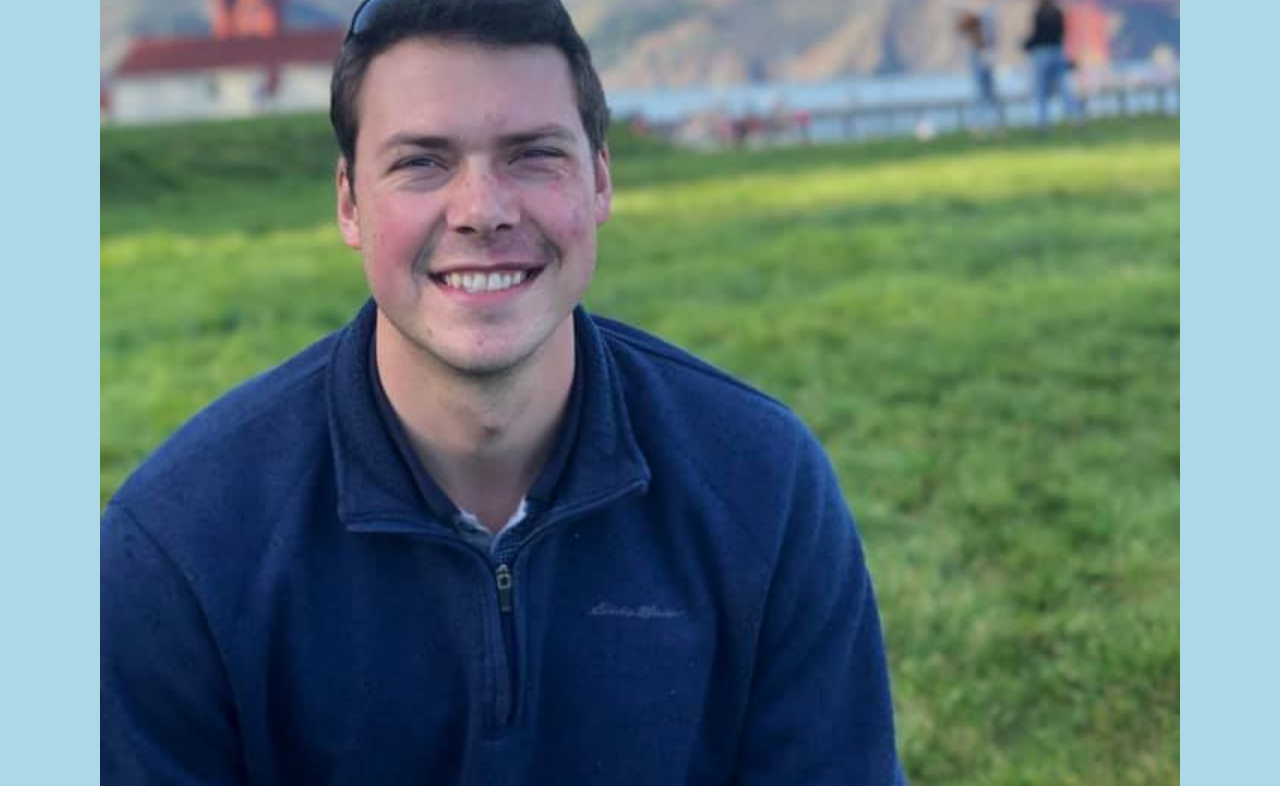
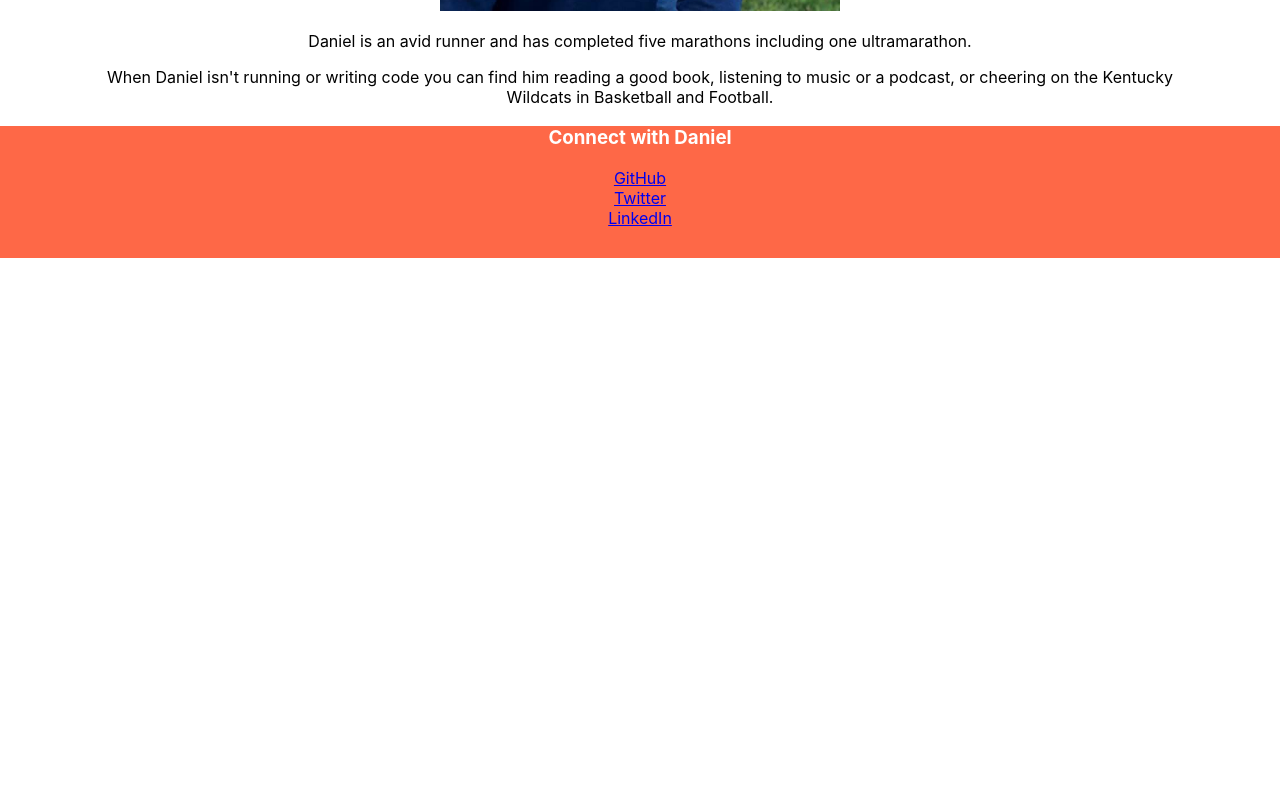
Before and after one commit to 93dannyp/portfolio, a React (Create React App) app: page /about in a window 1280 px wide. Shown: the part 760-1546 px from the top of the page. After the commit the page ends 1018 px from the top, so only its background shows below. Built offline with nearby package versions, Linux system fonts and the light colour scheme.

Commit message:
style improvements

```diff
--- a/src/About.js
+++ b/src/About.js
@@ -9,15 +9,9 @@ function About(props) {
     <div className='component container'>
       <h1>About</h1>
       <p>Daniel is a Software Engineer in Saint Louis, MO.</p>
-      <img src={danielWithBridgeImg}></img>
+      <img src={danielWithBridgeImg} className='about-img'></img>
       <p>Daniel is an avid runner and has completed five marathons including one ultramarathon.</p>
       <p>When Daniel isn't running or writing code you can find him reading a good book, listening to music or a podcast, or cheering on the Kentucky Wildcats in Basketball and Football.</p>
-      <h3>Connect with Danny</h3>
-      <a href='https://github.com/danielperkinsii'>GitHub</a><br/>
-      <a href='https://twitter.com/danielperkinsii'>Twitter</a><br/>
-      <a href='https://www.linkedin.com/in/daniel-perkins-b477871a7/'>LinkedIn</a>
-
-
     </div>
   )
 }
--- a/src/App.css
+++ b/src/App.css
@@ -1,7 +1,6 @@
 img {
   width: 100%;
   overflow: hidden;
-
 }
 
 .App {
@@ -34,7 +33,7 @@ img {
   top: 0;
   width: 100%;
   height: 60px;
-  background: rgb(20, 54, 66);
+  background: #57B8FF;
   color: #f2f2f2;
 }
 
@@ -53,6 +52,7 @@ img {
   flex-wrap: wrap;
   justify-content: space-evenly;
   align-items: flex-start;
+  padding-bottom: 30px;
 }
 
 .project-image {
@@ -63,9 +63,22 @@ img {
 .project-thumbnail {
   width: 400px;
   border-radius: 10px;
+  padding: 15px;
 }
 
+.about-img{
+  max-width: 400px;
+}
 
+.footer {
+  left: 0;
+  bottom: 0;
+  width: 100%;
+  background-color: #FE6847;
+  color: white;
+  text-align: center;
+  padding-bottom: 30px;
+}
 
 
 
@@ -74,12 +87,12 @@ img {
 
 @media only screen and (max-width: 420px) {
   body {
-    background-color: lightblue;
+    background-color: white;
   }
 }
 @media only screen and (max-width: 420px) {
   body {
-    background-color: lightblue;
+    background-color: white;
   }
   .project-thumbnail {
     width: 175px;
@@ -88,7 +101,7 @@ img {
 }
 @media only screen and (min-device-width : 768px) and (max-device-width : 1024px) and (orientation : portrait) and (-webkit-min-device-pixel-ratio : 2) {
   body {
-    background-color: lightblue;
+    background-color: white;
   }
   .project-thumbnail {
     width: 250px;
@@ -99,7 +112,11 @@ img {
 /* Desktops and laptops ----------- */
 @media only screen  and (min-width : 1224px) {
   body {
-    background-color: lightblue;
+    background-color: white;
+  }
+  .App{
+    text-align: center;
+    height: 100%
   }
   .project-thumbnail {
     width: 350px;
@@ -113,4 +130,4 @@ img {
   width: 400px;
   border-radius: 10px;
 }
-  }
+}
--- a/src/App.js
+++ b/src/App.js
@@ -4,10 +4,11 @@ import { BrowserRouter, Route, Link } from 'react-router-dom';
 import Projects from './Projects.js';
 import Resume from './Resume.js';
 import About from './About.js';
-import Freelance from './Freelance'
+import Freelance from './Freelance';
 import './App.css';
 import StaveCoffee from './StaveCoffee';
 import DesignBoard from './DesignBoard';
+import Footer from './Footer';
 
 function App() {
   return (
@@ -31,6 +32,7 @@ function App() {
             <Link to='/about' className="item">About</Link>
           </div>
         </div>
+        <Footer/>
       </div>
     </BrowserRouter>
   );
--- /dev/null
+++ b/src/Footer.js
@@ -0,0 +1,16 @@
+import React from "react"
+import './App.css';
+
+
+function About(props) {
+    return (
+      <div className='footer'>
+        <h3>Connect with Daniel</h3>
+        <a href='https://github.com/danielperkinsii'>GitHub</a><br/>
+        <a href='https://twitter.com/danielperkinsii'>Twitter</a><br/>
+        <a href='https://www.linkedin.com/in/daniel-perkins-b477871a7/'>LinkedIn</a>
+      </div>
+    )
+  }
+
+  export default About;
```
